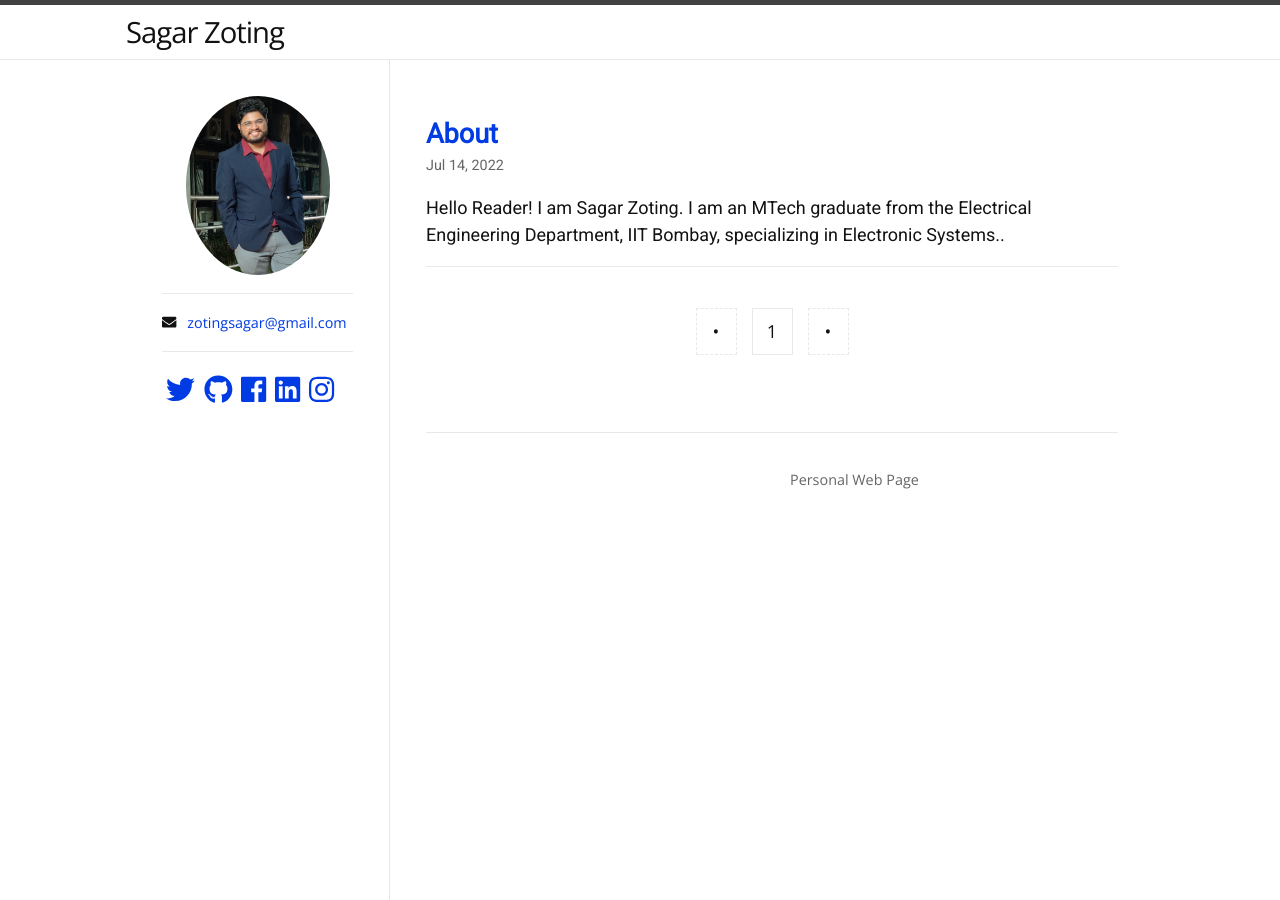
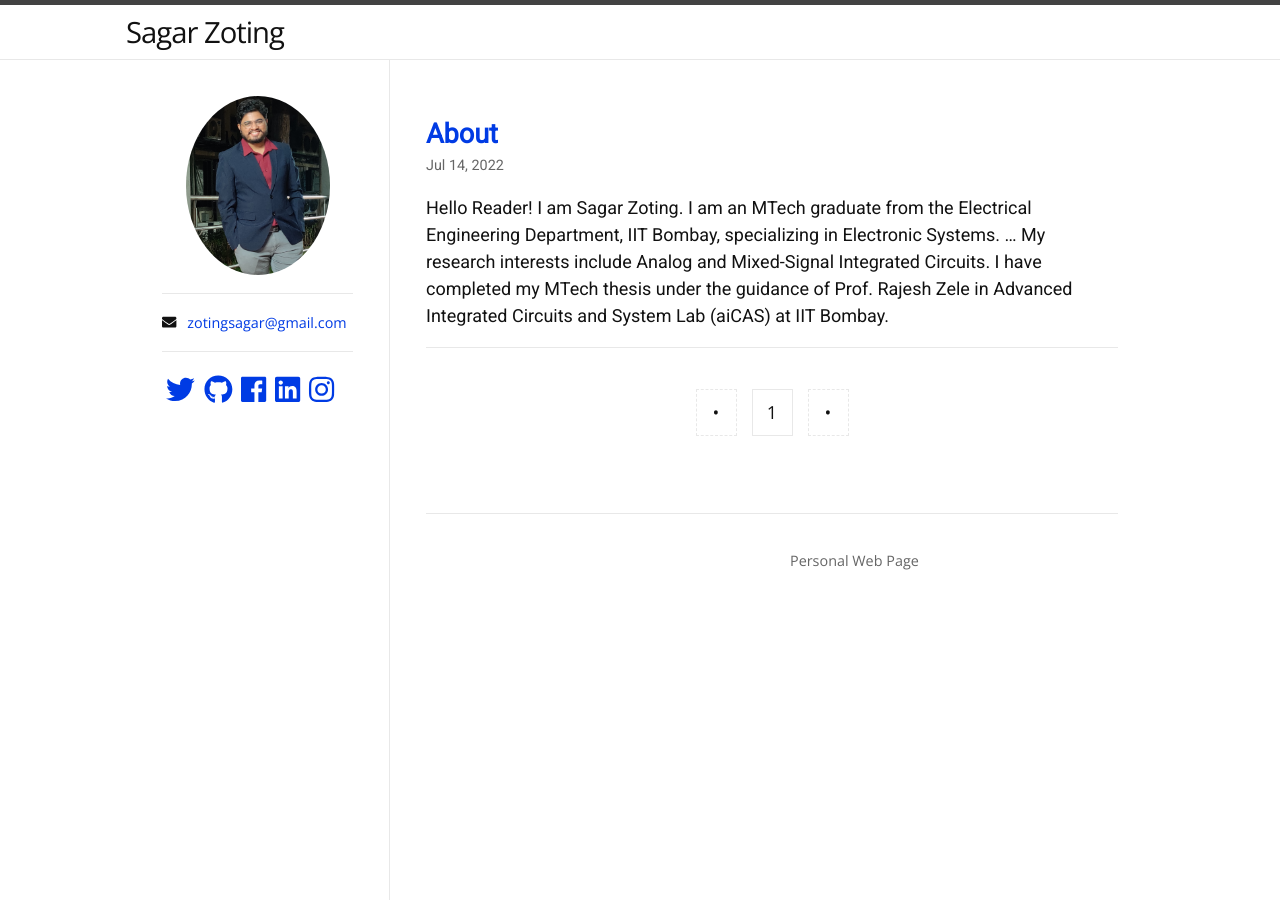
Before and after one commit to zotingsagar/zotingsagar.github.io, a Jekyll site: the page built from index.html, in a window 1280 px wide. Built offline with Jekyll 4.4.1, drawn with Linux system fonts in a browser that asks for light colours; nearby versions of some CDN libraries; some web fonts are replaced; the list of posts is cut into pages by our own code.

Commit message:
Update 2022-07-14-About.md

```diff
--- a/_posts/2022-07-14-About.md
+++ b/_posts/2022-07-14-About.md
@@ -1,4 +1,5 @@
 ---
 layout: post
 ---
-Hello Reader! I am **Sagar Zoting**. I am an MTech graduate from the [Electrical Engineering Department, IIT Bombay](https://www.ee.iitb.ac.in/web), specializing in Electronic Systems..
+  Hello Reader! I am **Sagar Zoting**. I am an MTech graduate from the [Electrical Engineering Department, IIT Bombay](https://www.ee.iitb.ac.in/web), specializing in Electronic Systems. ...
+  My research interests include **Analog and Mixed-Signal Integrated Circuits**. I have completed my MTech thesis under the guidance of [Prof. Rajesh Zele](http://www.ee.iitb.ac.in/~zelerajesh/index.php) in **Advanced Integrated Circuits and System Lab** (aiCAS) at IIT Bombay.
```
